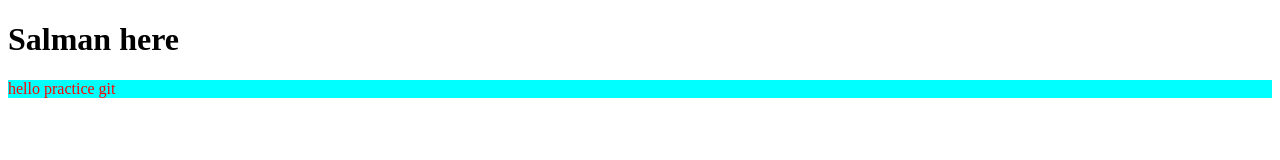
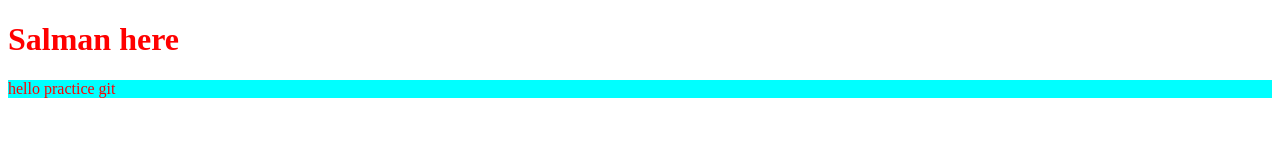
Before and after one commit to mdsalmanfarsee/localrepo, a plain HTML site: page hello.html in a window 1280 px wide. Drawn offline with Linux system fonts and the light colour scheme.

Commit message:
red color

```diff
--- a/hello.html
+++ b/hello.html
@@ -9,7 +9,7 @@
 </head>
 
 <body>
-    <h1>Salman here</h1>
+    <h1 style="color: red;">Salman here</h1>
     <p>hello practice git</p>
 </body>
 
```
